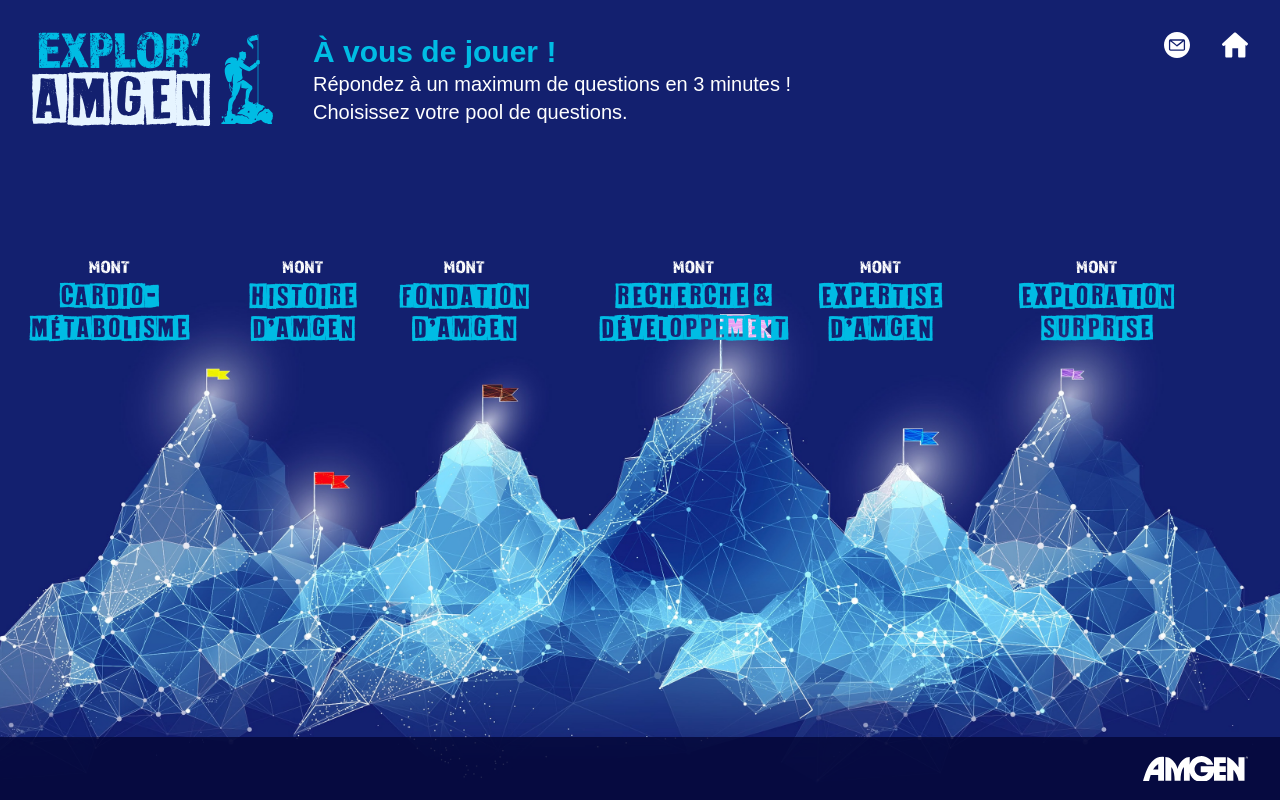
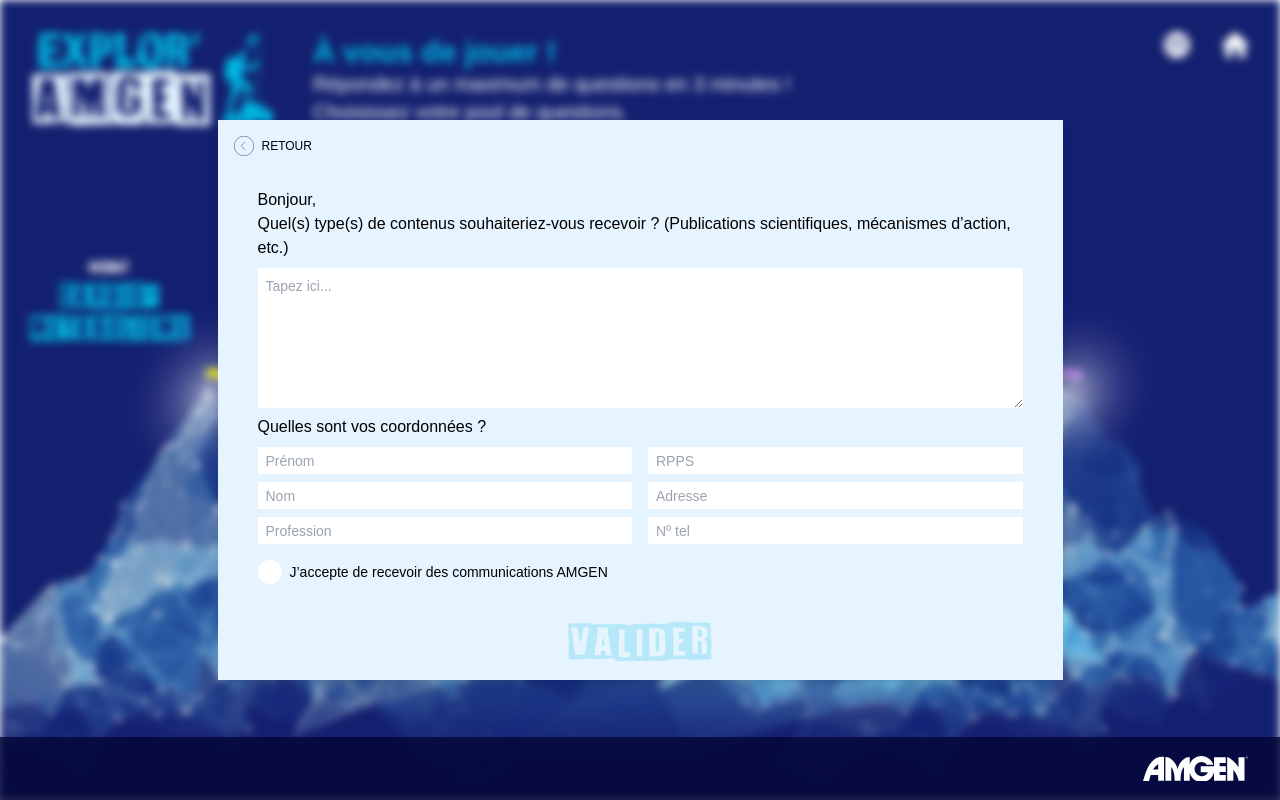
Before and after one commit to code-dev-pro/amgen, a React (Vite) app: page /amgen/menu in a window 1280 px wide. Both pictures are taken after a click on the picture 1177 px from the left and 45 px from the top of the page. Built offline with nearby package versions, Linux system fonts and the light colour scheme.

Commit message:
feat: form popup

```diff
--- a/package.json
+++ b/package.json
@@ -12,6 +12,7 @@
   "dependencies": {
     "@fontsource-variable/noto-sans": "^5.0.5",
     "@types/dompurify": "^3.0.5",
+    "clsx": "^2.1.1",
     "dompurify": "^3.1.5",
     "react": "^18.2.0",
     "react-dom": "^18.2.0",
--- /dev/null
+++ b/src/components/Checkbox.tsx
@@ -0,0 +1,22 @@
+interface CustomCheckboxProps {
+  id: string;
+  label: string;
+  checked: boolean;
+  onChange: () => void;
+}
+
+const CustomCheckbox = ({ id, label, checked, onChange }: CustomCheckboxProps) => {
+  return (
+    <div className="flex items-center">
+      <input type="checkbox" id={id} checked={checked} onChange={onChange} className="hidden" />
+      <label htmlFor={id} className="flex items-center cursor-pointer">
+        <div className="w-6 h-6 rounded-full border-2 border-white bg-white flex items-center justify-center">
+          {checked && <div className="w-4 h-4 bg-primary-dark-blue rounded-full"></div>}
+        </div>
+        <span className="ml-2 text-sm ">{label}</span>
+      </label>
+    </div>
+  );
+};
+
+export default CustomCheckbox;
--- /dev/null
+++ b/src/components/Form.tsx
@@ -0,0 +1,108 @@
+import CustomCheckbox from './Checkbox';
+import { ValidateButton } from './buttons/ValidateButton';
+
+interface FormProps {
+  isChecked: boolean;
+  setIsChecked: React.Dispatch<React.SetStateAction<boolean>>;
+}
+
+const Form: React.FC<FormProps> = ({ isChecked, setIsChecked }) => {
+  const handleCheckboxChange = () => {
+    setIsChecked(!isChecked);
+  };
+
+  const handleSubmit = (e: React.FormEvent<HTMLFormElement>) => {
+    e.preventDefault();
+    console.log('form submitted');
+  };
+
+  return (
+    <form className="text-base px-6 pt-8" onSubmit={handleSubmit}>
+      <p>Bonjour,</p>
+      <p>
+        Quel(s) type(s) de contenus souhaiteriez-vous recevoir ? (Publications scientifiques, mécanismes d’action, etc.)
+      </p>
+
+      <textarea className="w-full h-[140px] mt-2 p-2 text-sm" placeholder="Tapez ici..." />
+
+      <p>Quelles sont vos coordonnées ?</p>
+
+      <div className="grid grid-cols-2 gap-4">
+        <div>
+          <label htmlFor="firstName" className="sr-only">
+            Prénom
+          </label>
+          <input
+            className="w-full h-[27px] mt-2 p-2 text-sm"
+            type="text"
+            id="firstName"
+            name="firstName"
+            placeholder="Prénom"
+          />
+
+          <label htmlFor="lastName" className="sr-only">
+            Nom
+          </label>
+          <input
+            className="w-full h-[27px] mt-2 p-2 text-sm"
+            type="text"
+            id="lastName"
+            name="lastName"
+            placeholder="Nom"
+          />
+
+          <label htmlFor="job" className="sr-only">
+            Profession
+          </label>
+          <input
+            className="w-full h-[27px] mt-2 p-2 text-sm"
+            type="text"
+            id="job"
+            name="job"
+            placeholder="Profession"
+          />
+        </div>
+
+        <div>
+          <label htmlFor="rpps" className="sr-only">
+            RPPS
+          </label>
+          <input className="w-full h-[27px] mt-2 p-2 text-sm" type="text" id="rpps" name="rpps" placeholder="RPPS" />
+
+          <label htmlFor="address" className="sr-only">
+            Adresse
+          </label>
+          <input
+            className="w-full h-[27px] mt-2 p-2 text-sm"
+            type="text"
+            id="address"
+            name="address"
+            placeholder="Adresse"
+          />
+          <label htmlFor="phone" className="sr-only">
+            Téléphone
+          </label>
+          <input
+            className="w-full h-[27px] mt-2 p-2 text-sm"
+            type="text"
+            id="phone"
+            name="phone"
+            placeholder="Nº tel"
+          />
+        </div>
+        <CustomCheckbox
+          id="customCheckbox"
+          label="J’accepte de recevoir des communications AMGEN"
+          checked={isChecked}
+          onChange={handleCheckboxChange}
+        />
+      </div>
+
+      <div className="flex justify-center mt-10">
+        <ValidateButton type="submit" isDisabled={!isChecked} textColor="text-accent-blue" fontSize="text-4xl" />
+      </div>
+    </form>
+  );
+};
+
+export default Form;
--- /dev/null
+++ b/src/components/Popup.tsx
@@ -0,0 +1,21 @@
+import { useState } from 'react';
+import { BackButton } from './buttons/BackButton';
+import Form from './Form';
+
+interface PopupProps {
+  setPopupOpen: React.Dispatch<React.SetStateAction<boolean>>;
+}
+
+export const Popup = ({ setPopupOpen }: PopupProps) => {
+  const [isChecked, setIsChecked] = useState(false);
+
+  return (
+    <div className="fixed inset-0 flex items-center justify-center z-10">
+      <div className="w-full max-w-[845px] h-full max-h-[560px] p-4 bg-primary-light-blue shadow-lg">
+        <BackButton setPopupOpen={setPopupOpen} />
+
+        <Form isChecked={isChecked} setIsChecked={setIsChecked} />
+      </div>
+    </div>
+  );
+};
--- /dev/null
+++ b/src/components/buttons/BackButton.tsx
@@ -0,0 +1,16 @@
+interface PopupProps {
+  setPopupOpen: React.Dispatch<React.SetStateAction<boolean>>;
+}
+
+export const BackButton = ({ setPopupOpen }: PopupProps) => {
+  return (
+    <button className="flex items-center" onClick={() => setPopupOpen(false)}>
+      <svg width="20" height="20" viewBox="0 0 50 50" fill="none" xmlns="http://www.w3.org/2000/svg">
+        <circle cx="25" cy="25" r="24.5" transform="rotate(-180 25 25)" stroke="#00004E" />
+        <path d="M27 15L18 24.5L27 34" stroke="#00004E" strokeLinecap="round" strokeLinejoin="round" />
+      </svg>
+
+      <span className="ml-2 uppercase text-xs">Retour</span>
+    </button>
+  );
+};
--- a/src/components/buttons/ExploreButton.tsx
+++ b/src/components/buttons/ExploreButton.tsx
@@ -8,7 +8,7 @@
   };
   return (
     <button
-      className="bg-primary-light-blue text-primary-dark-blue text-2xl font-notoSans font-extrabold tracking-wider px-4 shadow-lg flex items-center justify-between uppercase w-[373px] h-[46px]"
+      className="bg-primary-light-blue text-primary-dark-blue text-2xl font-notoSans font-extrabold px-4 shadow-lg flex items-center justify-between uppercase w-[373px] h-[46px]"
       onClick={handleClick}
     >
       lancer l'exploration
--- /dev/null
+++ b/src/components/buttons/ValidateButton.tsx
@@ -0,0 +1,25 @@
+import clsx from 'clsx';
+
+interface ValidateButtonProps {
+  type?: 'submit' | 'reset' | 'button' | undefined;
+  isDisabled?: boolean;
+  textColor?: string;
+  fontSize?: string;
+}
+
+export const ValidateButton = ({ type, isDisabled, textColor, fontSize }: ValidateButtonProps) => {
+  return (
+    <button
+      type={type}
+      className={clsx(
+        'font-white-on-black',
+        isDisabled ? 'opacity-20 cursor-not-allowed' : 'opacity-100',
+        textColor,
+        fontSize
+      )}
+      disabled={isDisabled}
+    >
+      Valider
+    </button>
+  );
+};
--- a/src/index.css
+++ b/src/index.css
@@ -11,3 +11,7 @@
   font-family: 'White on Black';
   src: url('./assets/fonts/white-on-black.ttf') format('truetype');
 }
+
+body {
+  font-family: 'Noto Sans Variable', sans-serif;
+}
--- a/src/pages/Menu.tsx
+++ b/src/pages/Menu.tsx
@@ -3,34 +3,37 @@
 import homeIcon from '../assets/images/icon_home_off.svg';
 import mailIcon from '../assets/images/icon_mail_off.svg';
 import DOMPurify from 'dompurify';
+import clsx from 'clsx';
 import { Footer } from '../components/Footer';
 import { Link } from 'react-router-dom';
+import { useState } from 'react';
+import { Popup } from '../components/Popup';
 
 const data = [
   {
     title: 'Cardio-<br />Métabolisme',
     link: '/cardio',
   },
-  {
-    title: "Histoire<br />d'Amgen",
-    link: '/amgen',
-  },
-  {
-    title: "Fondation<br />d'Amgen",
-    link: '/fondation',
-  },
-  {
-    title: 'Recherche &<br />Développement',
-    link: '/recherche',
-  },
-  {
-    title: "Expertise<br />d'Amgen",
-    link: '/expertise',
-  },
-  {
-    title: 'Exploration<br />surprise',
-    link: '/exploration',
-  },
+  // {
+  //   title: "Histoire<br />d'Amgen",
+  //   link: '/amgen',
+  // },
+  // {
+  //   title: "Fondation<br />d'Amgen",
+  //   link: '/fondation',
+  // },
+  // {
+  //   title: 'Recherche &<br />Développement',
+  //   link: '/recherche',
+  // },
+  // {
+  //   title: "Expertise<br />d'Amgen",
+  //   link: '/expertise',
+  // },
+  // {
+  //   title: 'Exploration<br />surprise',
+  //   link: '/exploration',
+  // },
 ];
 
 export const Menu = () => {
@@ -43,17 +46,25 @@
     { top: '250px', left: '1020px' },
   ];
 
+  const [isPopupOpen, setPopupOpen] = useState(false);
+
+  const handleMailIconClick = () => {
+    setPopupOpen(true);
+  };
+
   const sanitizeHtml = (html: string) => ({
     __html: DOMPurify.sanitize(html),
   });
 
   return (
+    <>
       <div
-      className="relative min-h-screen w-screen"
+        className={clsx('relative min-h-screen w-screen', { 'blur-sm': isPopupOpen })}
         style={{ backgroundImage: `url(${backgroundMenu})`, backgroundSize: 'cover', backgroundPosition: 'center' }}
       >
         <div className="w-full flex items-end space-x-10 p-8">
           <img src={logo} alt="Logo" width={241} height={90} />
+
           <div className="text-white font-notoSans text-xl">
             <p className="font-extrabold text-3xl text-accent-blue">À vous de jouer !</p>
             <p>Répondez à un maximum de questions en 3 minutes !</p>
@@ -61,8 +72,14 @@
           </div>
         </div>
         <div className="absolute top-8 right-8 flex items-center space-x-8">
-        <img src={mailIcon} alt="Mail" width={26} height={26} className="cursor-pointer" />
-
+          <img
+            src={mailIcon}
+            alt="Mail"
+            width={26}
+            height={26}
+            className="cursor-pointer"
+            onClick={handleMailIconClick}
+          />
           <Link to="/">
             <img src={homeIcon} alt="Accueil" width={26} height={26} />
           </Link>
@@ -83,8 +100,11 @@
             )}
           />
         ))}
+      </div>
+
+      {isPopupOpen && <Popup setPopupOpen={setPopupOpen} />}
 
       <Footer />
-    </div>
+    </>
   );
 };
```
Also changed, not shown: 1 other file (tests, documents, lock files or other folders). Lines whose indentation alone changed are shown as unchanged.
